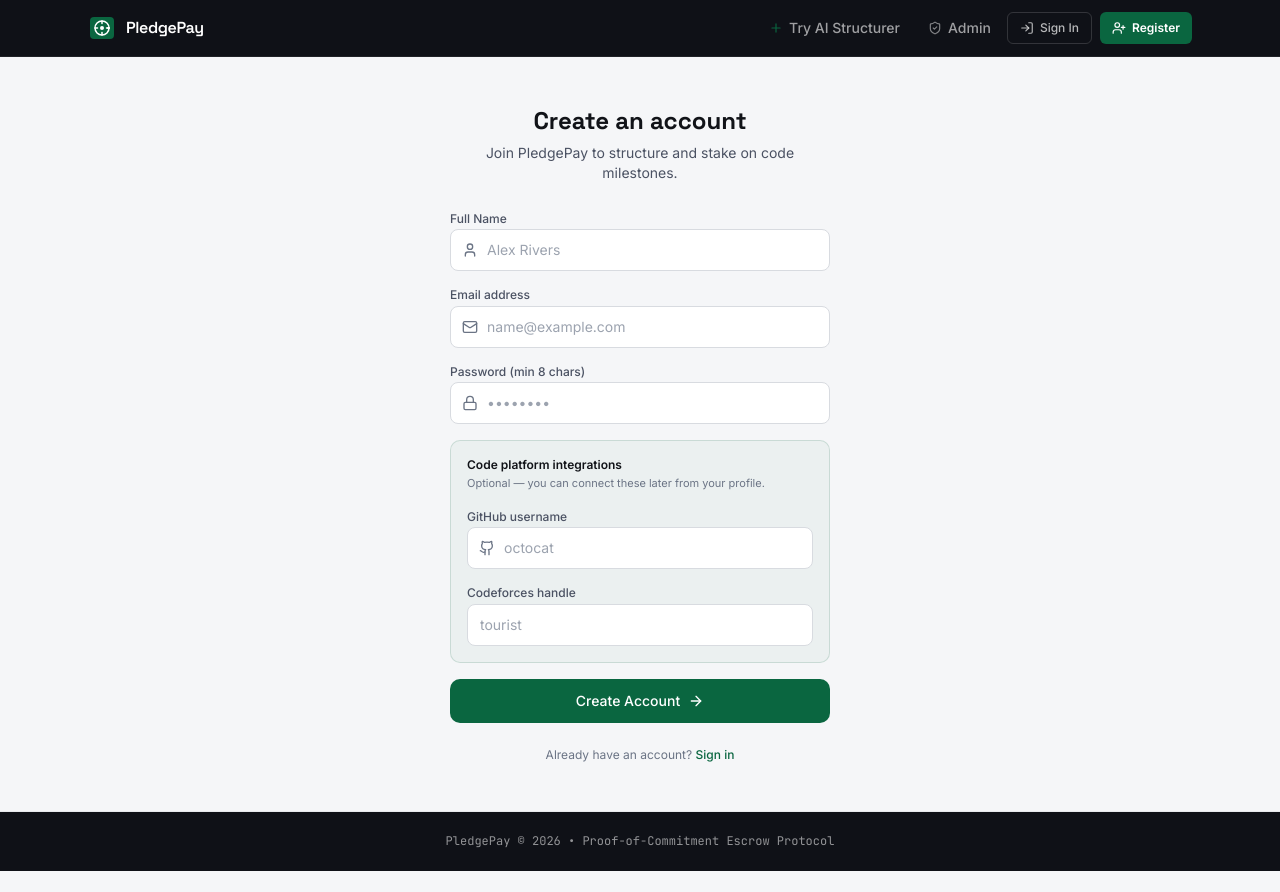
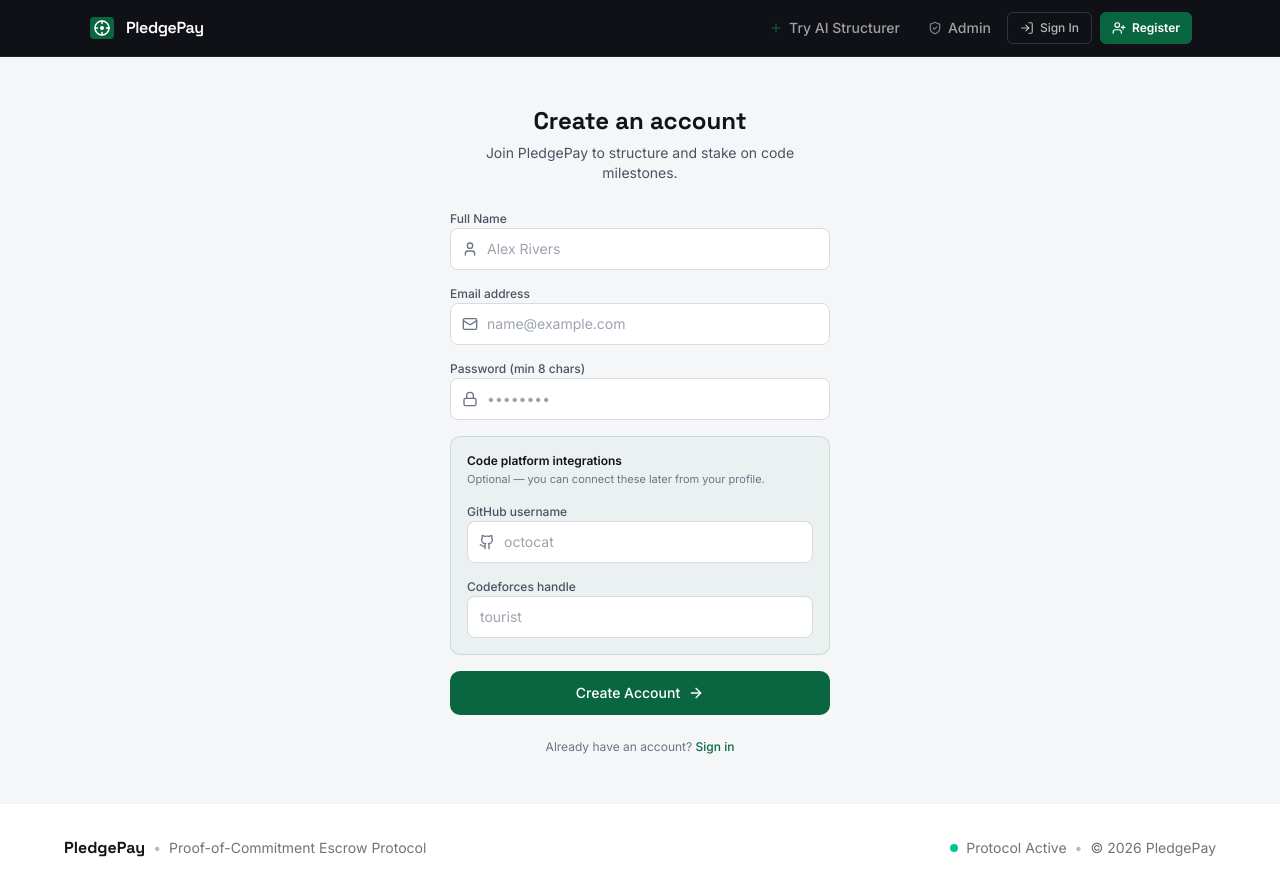
Before and after one commit to JaiswalShivang/PledgePay, a Next.js app in the folder frontend/: page /register in a window 1280 px wide. Before the commit the page ends 871 px from the top, so only its background shows below. Built offline with nearby package versions, Linux system fonts and the light colour scheme; no server answers.

Commit message:
establish design system tokens, typography, and root layout

```diff
--- a/frontend/app/globals.css
+++ b/frontend/app/globals.css
@@ -1,224 +1,130 @@
-@import url('https://fonts.googleapis.com/css2?family=Space+Grotesk:wght@400;500;600;700&family=Inter:wght@400;500;600&family=JetBrains+Mono:wght@400;500;600&display=swap');
-
 @import "tailwindcss";
 
 @layer base {
   :root {
-    --vault-green: #0A6640;
-    --vault-green-hover: #085535;
-    --vault-green-muted: #D1FAE5;
-    --vault-green-bg: #F0FDF4;
-    --vault-green-border: #6EE7B7;
+    --bg-page: #FFFFFF;
+    --text-main: #16161A;
+    --primary: #3D5AFE;
+    --stake: #FF6B35;
+    --verified: #00C896;
+    --charity: #FF3D71;
+    --neutral-surface: #F2F3F7;
+    --neutral-border: #F2F3F7;
+    --radius: 12px;
+  }
 
-    --signal-blue: #1E4FD8;
-    --signal-blue-hover: #1842B8;
-    --signal-blue-muted: #DBEAFE;
-    --signal-blue-bg: #EFF6FF;
-    --signal-blue-border: #93C5FD;
+  * {
+    border-color: #F2F3F7;
+  }
 
-    --ember: #C44B0A;
-    --ember-hover: #A33D08;
-    --ember-muted: #FED7AA;
-    --ember-bg: #FFF7ED;
-    --ember-border: #FDBA74;
+  body {
+    background-color: #FFFFFF;
+    color: #16161A;
+    font-family: var(--font-body), 'Inter', sans-serif;
+    font-size: 14px;
+    line-height: 1.5;
+    -webkit-font-smoothing: antialiased;
+    -moz-osx-font-smoothing: grayscale;
+  }
 
-    --amber: #B45309;
-    --amber-bg: #FFFBEB;
-    --amber-border: #FDE68A;
-
-    --canvas-dark: #0F1117;
-    /* navbar, hero, auth left panel */
-    --canvas-slate: #1A1F2E;
-    /* secondary dark surface */
-    --canvas-fog: #F5F6F8;
-    /* everyday page bg */
-    --canvas-card: #FFFFFF;
-    /* card surface on fog */
-    --canvas-sunken: #ECEEF1;
-    /* input bg, code bg */
-
-    /* ── Border ─────────────────────────────────────────────── */
-    --border-subtle: #E8EAED;
-    --border-default: #D8DBE0;
-    --border-strong: #B0B7C3;
-    --border-dark: rgba(255, 255, 255, 0.08);
-    /* borders on dark surfaces */
-
-    /* ── Ink / Text ─────────────────────────────────────────── */
-    --ink-primary: #111318;
-    --ink-secondary: #4B5263;
-    --ink-muted: #6B7485;
-    --ink-inverse: #FFFFFF;
-    --ink-inverse-muted: rgba(255, 255, 255, 0.55);
-    --ink-inverse-dim: rgba(255, 255, 255, 0.35);
-
-    /* ── Radius Scale ───────────────────────────────────────── */
-    --radius-xs: 4px;
-    --radius-sm: 6px;
-    --radius-md: 10px;
-    --radius-lg: 14px;
-    --radius-xl: 20px;
-    --radius-full: 9999px;
-
-    /* ── Shadow ─────────────────────────────────────────────── */
-    --shadow-card: 0 1px 3px rgba(0, 0, 0, 0.07), 0 1px 2px rgba(0, 0, 0, 0.04);
-    --shadow-elevated: 0 4px 12px rgba(0, 0, 0, 0.09), 0 2px 4px rgba(0, 0, 0, 0.05);
-    --shadow-modal: 0 20px 60px rgba(0, 0, 0, 0.25);
+  h1, h2, h3, h4, h5, h6 {
+    font-family: var(--font-display), 'Space Grotesk', sans-serif;
   }
 }
 
-/* ─── Base Typography ───────────────────────────────────────── */
-body {
-  background-color: var(--canvas-fog);
-  color: var(--ink-primary);
-  font-family: 'Inter', -apple-system, BlinkMacSystemFont, 'Segoe UI', sans-serif;
-  font-size: 14px;
-  line-height: 1.6;
-  -webkit-font-smoothing: antialiased;
-  -moz-osx-font-smoothing: grayscale;
-  min-height: 100vh;
-  display: flex;
-  flex-direction: column;
+.font-display {
+  font-family: var(--font-display), 'Space Grotesk', sans-serif;
 }
 
-/* Display / headline font */
-.font-display {
-  font-family: 'Space Grotesk', sans-serif;
+.font-body {
+  font-family: var(--font-body), 'Inter', sans-serif;
 }
 
-/* Data / monospace font (amounts, IDs, hashes) */
-.font-data {
-  font-family: 'JetBrains Mono', ui-monospace, SFMono-Regular, monospace;
-  font-variant-numeric: tabular-nums;
+.font-data,
+.font-numeric {
+  font-family: var(--font-display), 'Space Grotesk', sans-serif;
+  font-feature-settings: "tnum";
 }
 
-/* Legacy alias — keep working */
-.font-numeric {
-  font-family: 'JetBrains Mono', ui-monospace, SFMono-Regular, monospace;
-  font-variant-numeric: tabular-nums;
+.text-hero {
+  font-size: 36px;
+  line-height: 1.1;
+  font-weight: 700;
+  font-family: var(--font-display), 'Space Grotesk', sans-serif;
 }
 
-/* ─── Keyframe Animations ───────────────────────────────────── */
-
-/* Resolution moment — radial wash expanding from center, plays once */
-@keyframes settle-pulse-success {
-  0% {
-    box-shadow: 0 0 0 0 rgba(10, 102, 64, 0.45);
-  }
-
-  60% {
-    box-shadow: 0 0 0 40px rgba(10, 102, 64, 0);
-  }
-
-  100% {
-    box-shadow: 0 0 0 40px rgba(10, 102, 64, 0);
+@media (min-width: 640px) {
+  .text-hero {
+    font-size: 56px;
+    line-height: 1.05;
   }
 }
 
-@keyframes settle-pulse-impact {
+.text-section {
+  font-size: 32px;
+  line-height: 1.2;
+  font-weight: 700;
+  font-family: var(--font-display), 'Space Grotesk', sans-serif;
+}
+
+.text-subhead {
+  font-size: 20px;
+  line-height: 1.3;
+  font-weight: 600;
+  font-family: var(--font-display), 'Space Grotesk', sans-serif;
+}
+
+.text-base-ui {
+  font-size: 16px;
+  line-height: 1.5;
+  font-family: var(--font-body), 'Inter', sans-serif;
+}
+
+.text-body-ui {
+  font-size: 14px;
+  line-height: 1.5;
+  font-family: var(--font-body), 'Inter', sans-serif;
+}
+
+@keyframes settle-pulse-once {
   0% {
-    box-shadow: 0 0 0 0 rgba(196, 75, 10, 0.45);
+    transform: scale(0.98);
+    opacity: 0.8;
   }
-
-  60% {
-    box-shadow: 0 0 0 40px rgba(196, 75, 10, 0);
+  50% {
+    transform: scale(1.02);
+    opacity: 1;
   }
-
   100% {
-    box-shadow: 0 0 0 40px rgba(196, 75, 10, 0);
+    transform: scale(1);
+    opacity: 1;
   }
 }
 
-/* Verification scanning shimmer for active progress bars */
-@keyframes verify-scan {
-  0% {
-    background-position: -200% 0;
-  }
-
-  100% {
-    background-position: 200% 0;
-  }
+.animate-settle-pulse {
+  animation: settle-pulse-once 400ms ease-out 1 forwards;
 }
 
-/* Subtle dot pulse for "verifying" / "active" badges */
-@keyframes dot-pulse {
-
-  0%,
-  100% {
-    opacity: 1;
-    transform: scale(1);
-  }
-
-  50% {
-    opacity: 0.5;
-    transform: scale(0.75);
-  }
+.skeleton-box {
+  background-color: #F2F3F7;
+  border-radius: 12px;
 }
 
-/* Fade in for stat numbers loaded from API */
-@keyframes fade-in {
-  from {
-    opacity: 0;
-    transform: translateY(4px);
-  }
-
-  to {
-    opacity: 1;
-    transform: translateY(0);
-  }
+.fade-number-in {
+  opacity: 1;
+  transition: opacity 250ms ease-in;
 }
 
-.animate-settle-success {
-  animation: settle-pulse-success 700ms ease-out forwards;
-}
-
-.animate-settle-impact {
-  animation: settle-pulse-impact 700ms ease-out forwards;
-}
-
-.animate-verify-scan {
-  background: linear-gradient(90deg,
-      var(--signal-blue) 0%,
-      #60A5FA 50%,
-      var(--signal-blue) 100%);
-  background-size: 200% 100%;
-  animation: verify-scan 1.8s linear infinite;
-}
-
-.animate-dot-pulse {
-  animation: dot-pulse 1.4s ease-in-out infinite;
-}
-
-.animate-fade-in {
-  animation: fade-in 300ms ease-out forwards;
-}
-
-/* ─── Utility: Skeleton loading ─────────────────────────────── */
-.skeleton {
-  background: linear-gradient(90deg,
-      var(--canvas-sunken) 25%,
-      var(--border-subtle) 50%,
-      var(--canvas-sunken) 75%);
-  background-size: 200% 100%;
-  animation: verify-scan 1.4s ease-in-out infinite;
-  border-radius: var(--radius-sm);
-}
-
-/* ─── Scrollbar ─────────────────────────────────────────────── */
 ::-webkit-scrollbar {
   width: 6px;
   height: 6px;
 }
 
 ::-webkit-scrollbar-track {
-  background: transparent;
+  background: #FFFFFF;
 }
 
 ::-webkit-scrollbar-thumb {
-  background: var(--border-default);
-  border-radius: 3px;
+  background: #F2F3F7;
+  border-radius: 12px;
 }
-
-::-webkit-scrollbar-thumb:hover {
-  background: var(--border-strong);
-}
--- a/frontend/app/layout.tsx
+++ b/frontend/app/layout.tsx
@@ -1,5 +1,5 @@
 import type { Metadata } from "next";
-import { Space_Grotesk, Inter, JetBrains_Mono } from "next/font/google";
+import { Space_Grotesk, Inter } from "next/font/google";
 import Script from "next/script";
 import "./globals.css";
 import { Providers } from "@/components/providers";
@@ -15,14 +15,7 @@ const spaceGrotesk = Space_Grotesk({
 const inter = Inter({
   variable: "--font-body",
   subsets: ["latin"],
-  weight: ["400", "500", "600"],
-  display: "swap",
-});
-
-const jetbrainsMono = JetBrains_Mono({
-  variable: "--font-data",
-  subsets: ["latin"],
-  weight: ["400", "500", "600"],
+  weight: ["400", "500", "600", "700"],
   display: "swap",
 });
 
@@ -40,16 +33,9 @@ export default function RootLayout({
   return (
     <html
       lang="en"
-      className={`${spaceGrotesk.variable} ${inter.variable} ${jetbrainsMono.variable} h-full antialiased`}
+      className={`${spaceGrotesk.variable} ${inter.variable} h-full antialiased`}
     >
-      <body
-        className="min-h-full flex flex-col"
-        style={{
-          backgroundColor: "var(--canvas-fog)",
-          color: "var(--ink-primary)",
-          fontFamily: "var(--font-body), Inter, sans-serif",
-        }}
-      >
+      <body className="min-h-full flex flex-col bg-white text-[#16161A] font-body">
         <Script
           src="https://checkout.razorpay.com/v1/checkout.js"
           strategy="beforeInteractive"
@@ -57,18 +43,20 @@ export default function RootLayout({
         <Providers>
           <Navbar />
           <main className="flex-1 flex flex-col">{children}</main>
-          <footer
-            style={{
-              borderTop: "1px solid var(--border-subtle)",
-              backgroundColor: "var(--canvas-dark)",
-              color: "var(--ink-inverse-muted)",
-              padding: "20px 16px",
-              textAlign: "center",
-              fontSize: "12px",
-              fontFamily: "var(--font-data)",
-            }}
-          >
-            PledgePay &copy; 2026 &bull; Proof-of-Commitment Escrow Protocol
+          <footer className="bg-white border-t border-[#F2F3F7] py-8 px-4 sm:px-6">
+            <div className="container mx-auto max-w-6xl flex flex-col sm:flex-row items-center justify-between gap-4 text-[14px] text-[#16161A]/60 font-body">
+              <div className="flex items-center gap-2">
+                <span className="font-display font-bold text-[16px] text-[#16161A]">PledgePay</span>
+                <span className="text-[#16161A]/30">&bull;</span>
+                <span>Proof-of-Commitment Escrow Protocol</span>
+              </div>
+              <div className="flex items-center gap-2 text-[14px]">
+                <span className="h-2 w-2 rounded-full bg-[#00C896] inline-block" />
+                <span>Protocol Active</span>
+                <span className="text-[#16161A]/30">&bull;</span>
+                <span>&copy; 2026 PledgePay</span>
+              </div>
+            </div>
           </footer>
         </Providers>
       </body>
--- /dev/null
+++ b/frontend/app/loading.tsx
@@ -0,0 +1,16 @@
+import { Loader2 } from "lucide-react";
+
+export default function Loading() {
+  return (
+    <div className="w-full min-h-[60vh] flex flex-col items-center justify-center p-6 bg-white">
+      <div className="flex flex-col items-center gap-3">
+        <div className="h-10 w-10 rounded-[12px] bg-[#3D5AFE]/10 flex items-center justify-center text-[#3D5AFE]">
+          <Loader2 className="h-5 w-5 animate-spin" />
+        </div>
+        <p className="text-[14px] font-medium text-[#16161A]/60 font-body">
+          Loading PledgePay protocol…
+        </p>
+      </div>
+    </div>
+  );
+}
```
